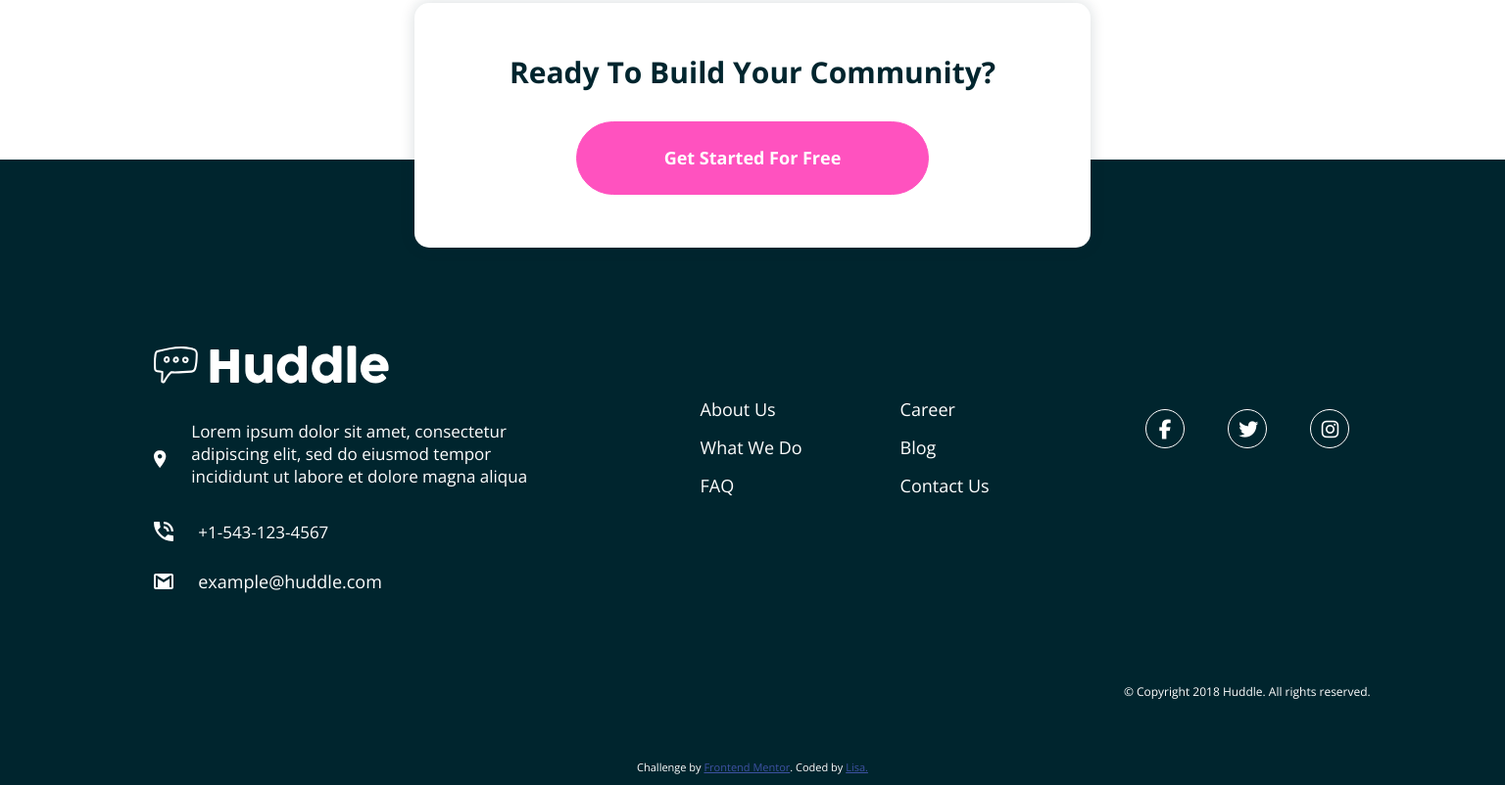
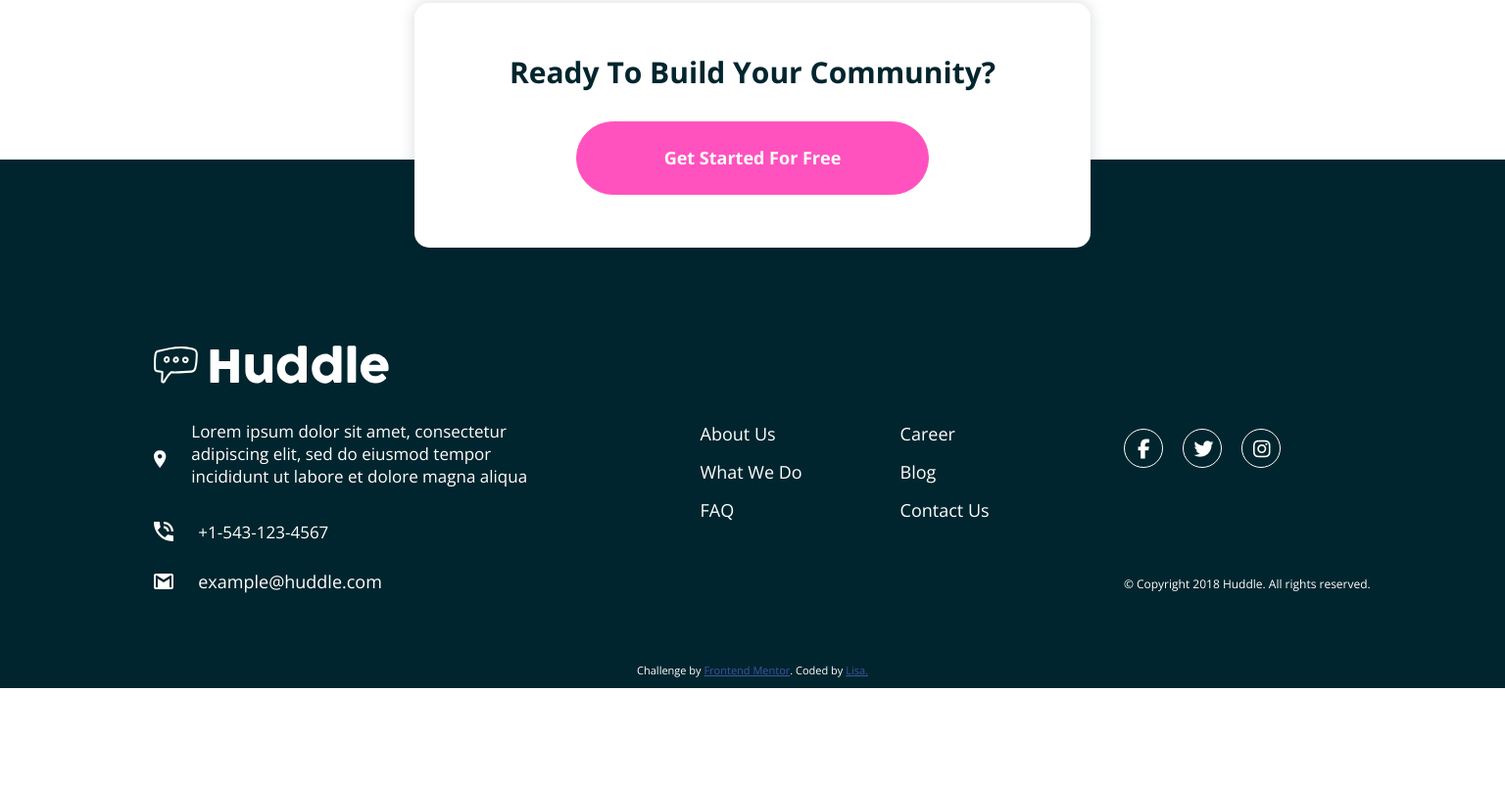
Before and after one commit to CrypticMango/huddle-landing-page-with-alternating-feature-blocks, a plain HTML site: page index.html in a window 1536 px wide. Shown: the part 2410-3212 px from the top of the page at 98% size. After the commit the page ends 3113 px from the top, so only its background shows below. Drawn offline with nearby package versions, Linux system fonts and the light colour scheme.

Commit message:
added padding to social button

```diff
--- a/style.css
+++ b/style.css
@@ -299,6 +299,7 @@ li:hover {
 }
 
 .social-button {
+    margin: 20px 20px 0px 0px;
     width: 40px;
     height: 40px;
     border: 1px solid white;
@@ -552,7 +553,7 @@ footer {
     }
 
     #top-list, #bottom-list {
-        padding-top: 35px;
+        padding-top: 60px;
     }
 
     #top-list {
@@ -564,7 +565,7 @@ footer {
     }
 
     #social-icons {
-        padding-bottom: 150px;
+        padding-bottom: 80px;
         text-align: left;
         display: flex;
         align-items: unset;
```
